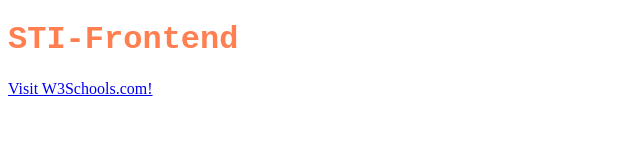
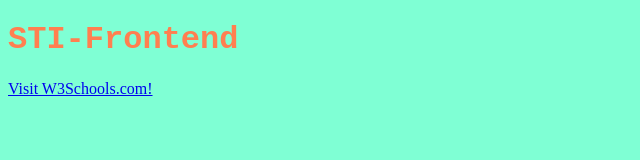
Before and after one commit to ocmino/sti-frontend, a website: page public/index.html in a window 1280 px wide. Shown: the whole page, without its empty margins (0-640 px from the left). Drawn offline with Linux system fonts and the light colour scheme.

Commit message:
again...

```diff
--- a/public/css/index.css
+++ b/public/css/index.css
@@ -2,3 +2,10 @@ h1{
     font-family: 'Courier New', Courier, monospace;
     color: coral;
 }
+
+body{
+    background-color: aquamarine;
+}
+a{
+    align-items: center;
+}
```
